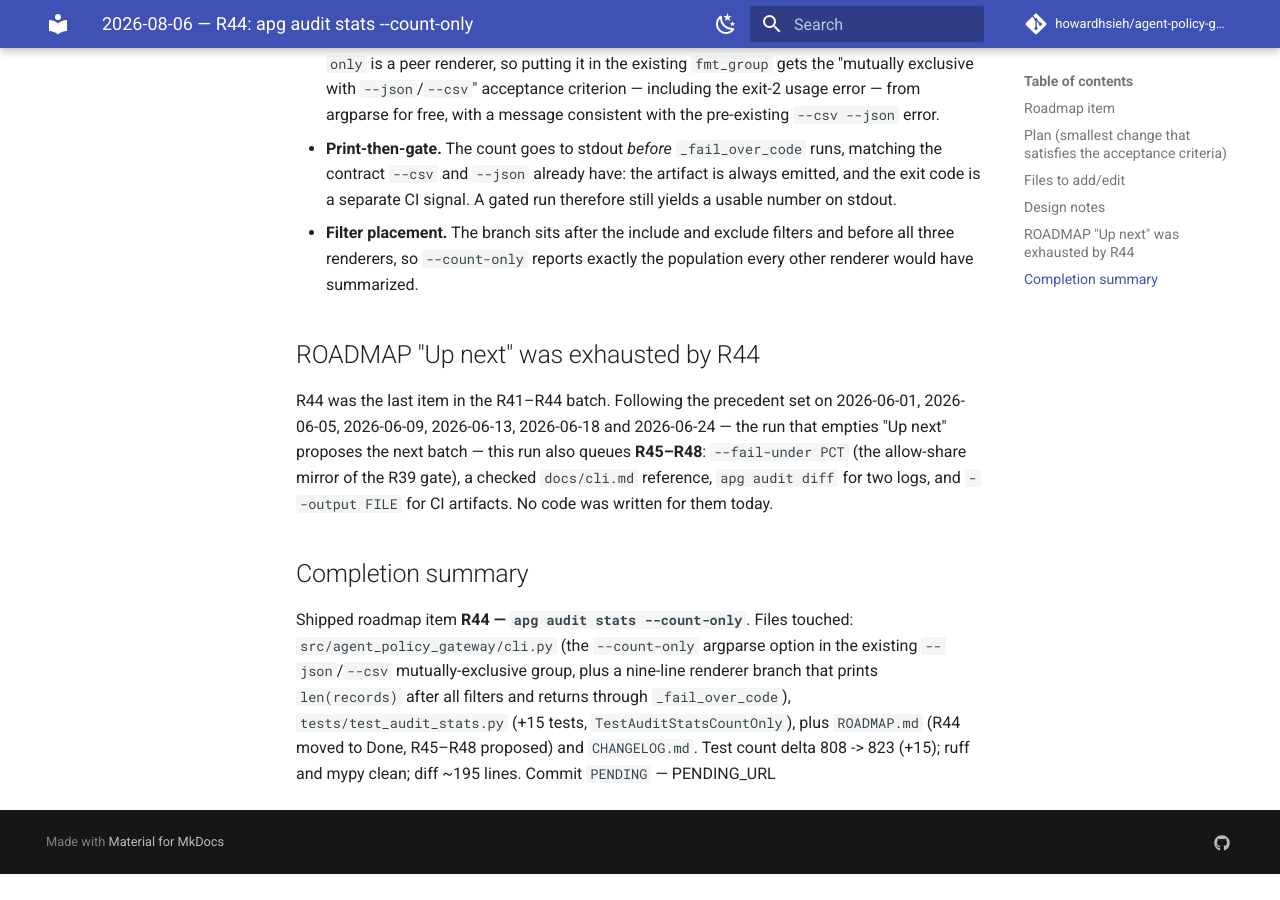
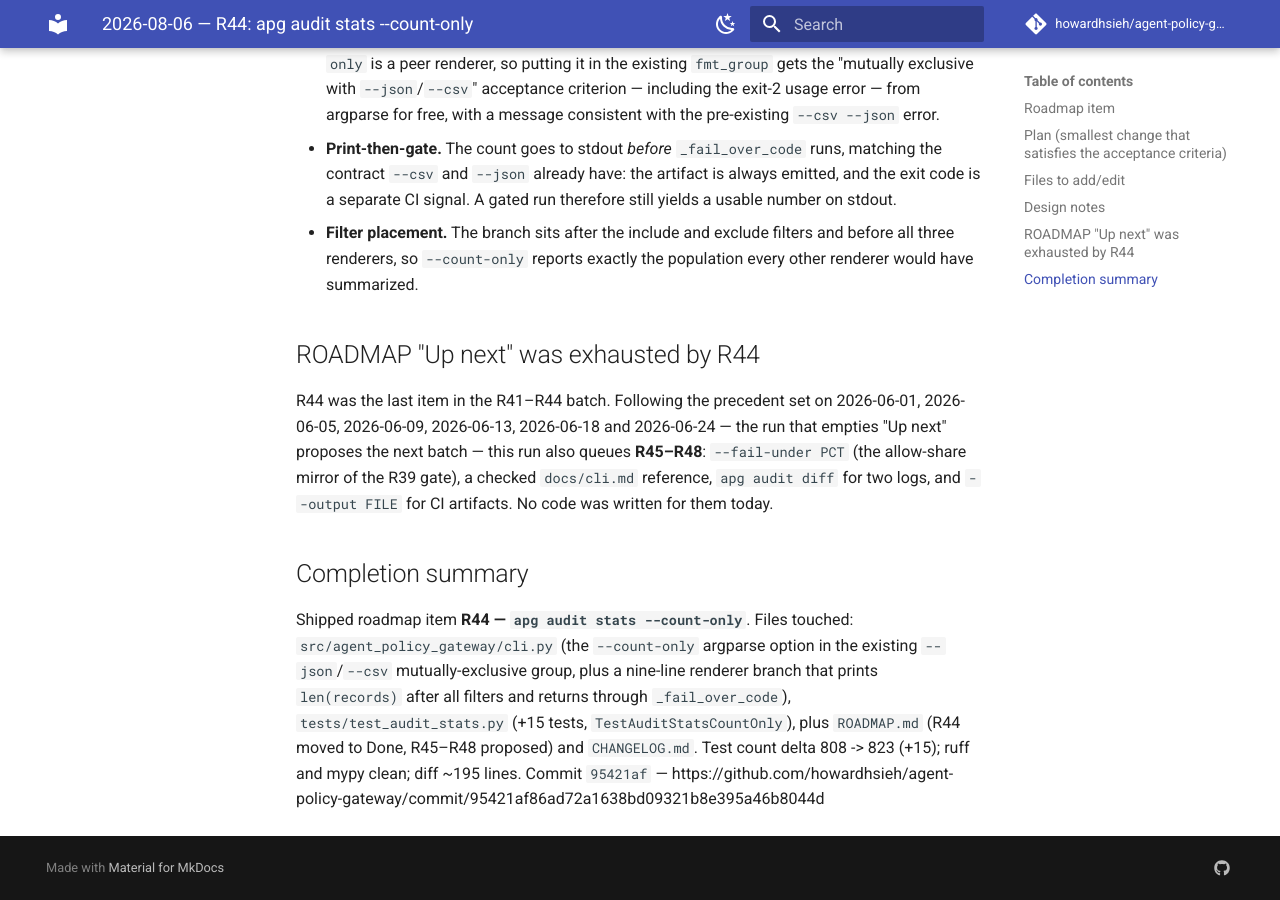
Before and after one commit to howardhsieh/agent-policy-gateway, an MkDocs documentation site: the page built from docs/work-log/2026-08-06.md, in a window 1280 px wide and 900 px high, scrolled down 1179 px. Built offline with MkDocs 1.6.1 and Material for MkDocs 9.7.7, drawn with Linux system fonts in a browser that asks for light colours; comment, search, counter and statistics services are not loaded; before the commit the page ends 2053 px from its top, so only the background shows below that.

Commit message:
docs: record R44 commit hash and finalize 2026-08-06 work-log

```diff
--- a/docs/work-log/2026-08-06.md
+++ b/docs/work-log/2026-08-06.md
@@ -67,4 +67,4 @@
 `_fail_over_code`), `tests/test_audit_stats.py` (+15 tests,
 `TestAuditStatsCountOnly`), plus `ROADMAP.md` (R44 moved to Done, R45–R48
 proposed) and `CHANGELOG.md`. Test count delta 808 -> 823 (+15); ruff and mypy
-clean; diff ~195 lines. Commit `PENDING` — PENDING_URL
+clean; diff ~195 lines. Commit `95421af` — https://github.com/howardhsieh/agent-policy-gateway/commit/95421af86ad72a1638bd09321b8e395a46b8044d
```
Also changed, not shown: ROADMAP.md (+1 -1 lines).
